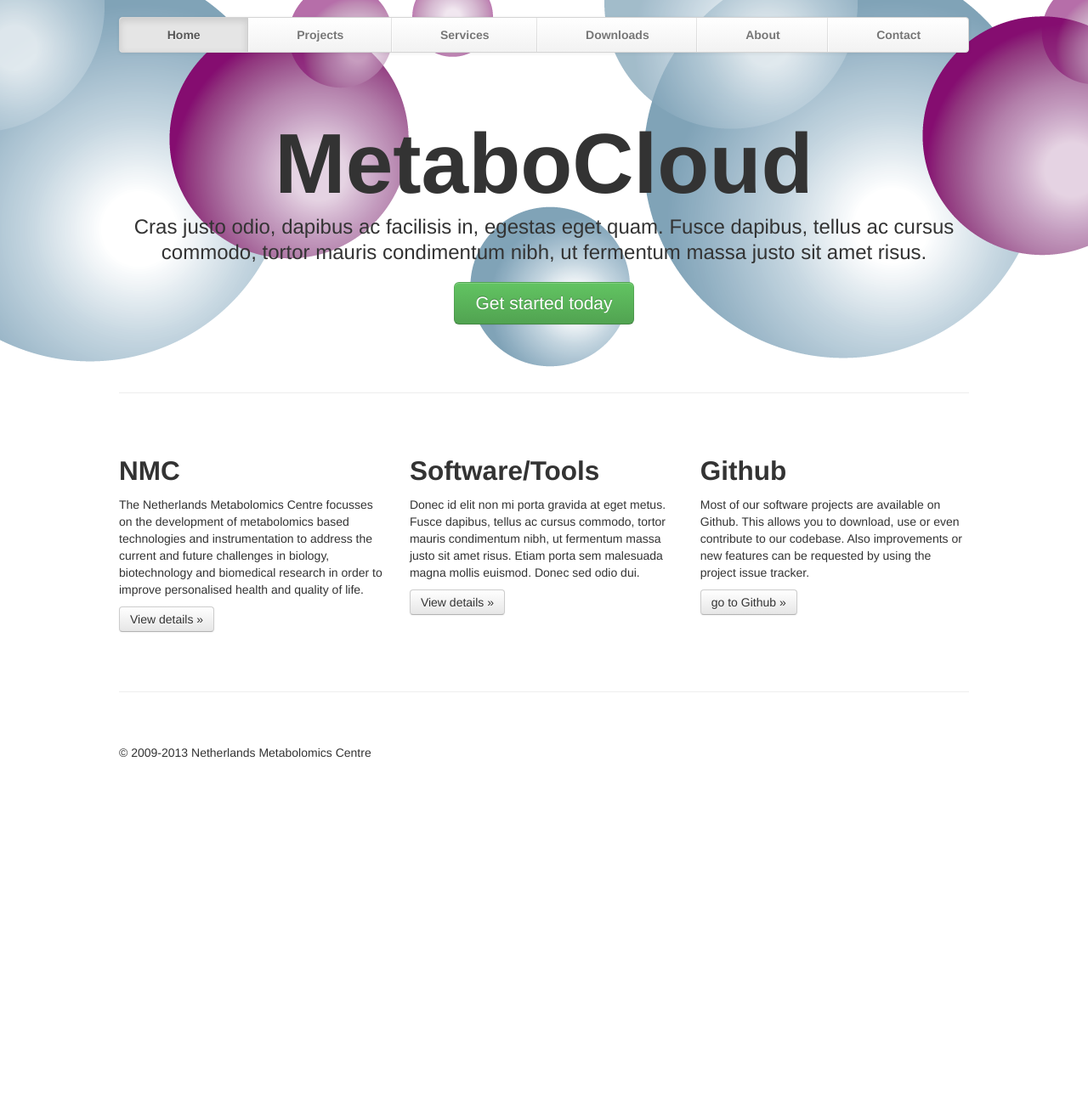
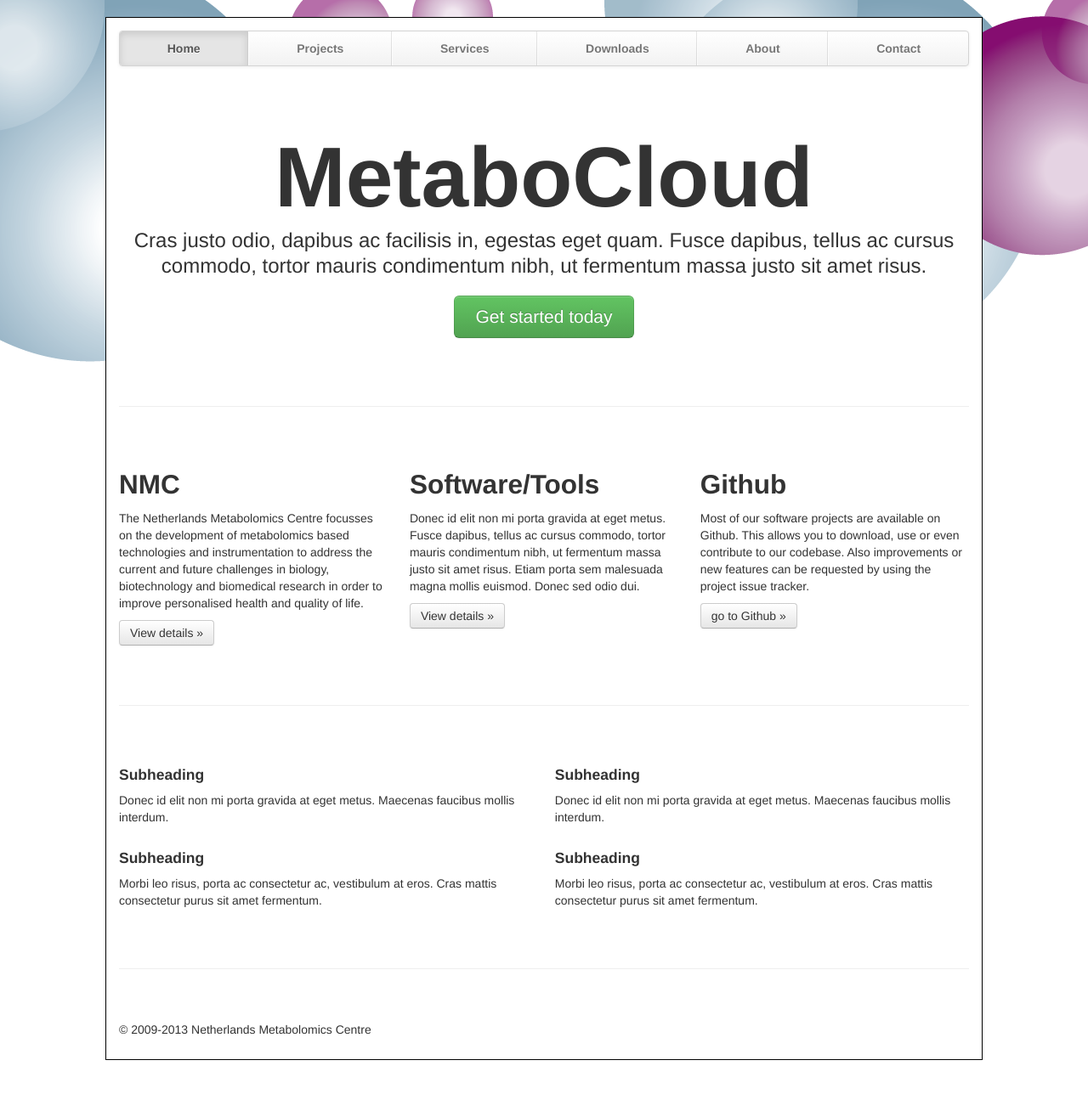
Before and after one commit to NetherlandsMetabolomicsCentre/metabocloud-website, a PHP site: page / in a window 1280 px wide. Shown: the whole page at 85% size. Before the commit the page ends 892 px from the top, so only its background shows below. Run offline with PHP 8.4, Linux system fonts and the light colour scheme.

Commit message:
White background and default sub links at bottom

```diff
--- a/footer.php
+++ b/footer.php
@@ -1,4 +1,23 @@
+      <hr>
+      <div class="row-fluid marketing">
+        <div class="span6">
+          <h4>Subheading</h4>
+          <p>Donec id elit non mi porta gravida at eget metus. Maecenas faucibus mollis interdum.</p>
 
+          <h4>Subheading</h4>
+          <p>Morbi leo risus, porta ac consectetur ac, vestibulum at eros. Cras mattis consectetur purus sit amet fermentum.</p>
+
+        </div>
+
+        <div class="span6">
+          <h4>Subheading</h4>
+          <p>Donec id elit non mi porta gravida at eget metus. Maecenas faucibus mollis interdum.</p>
+
+          <h4>Subheading</h4>
+          <p>Morbi leo risus, porta ac consectetur ac, vestibulum at eros. Cras mattis consectetur purus sit amet fermentum.</p>
+
+        </div>
+      </div>
       <hr>
       <div class="footer">
         <p>&copy; 2009-2013 Netherlands Metabolomics Centre</p>
--- a/header.php
+++ b/header.php
@@ -93,7 +93,7 @@
 
 <body style="background-image:url('/img/bodyback.png'); background-repeat:no-repeat; background-attachment:fixed; background-position:top;">
 
-    <div class="container">
+    <div class="container" style="padding: 15px; background-color: #fff; border: thin solid #000;">
 
       <div class="masthead">
         <div class="navbar">
```
